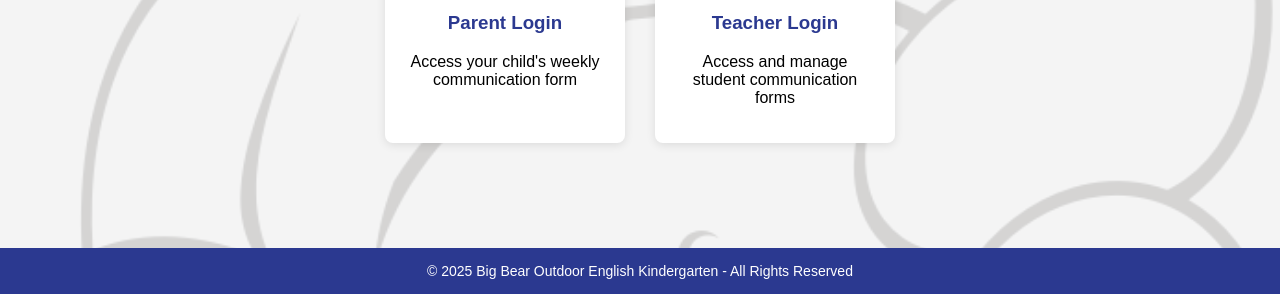
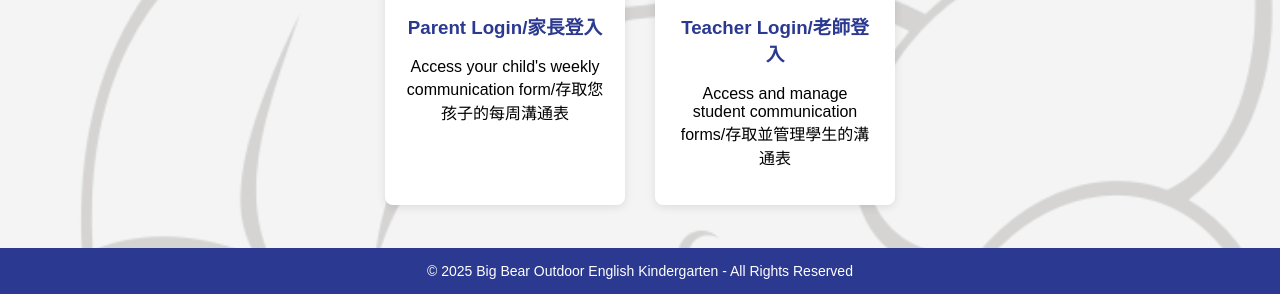
Before and after one commit to taogeht/bear, a plain HTML site: page index.html in a window 1280 px wide. Shown: the part 506-800 px from the top of the page. Drawn offline with Linux system fonts and the light colour scheme.

Commit message:
translation fixes

```diff
--- a/index.html
+++ b/index.html
@@ -185,14 +185,14 @@
         <div class="login-options">
             <div class="login-card" onclick="location.href='parent-login.html'">
                 <div class="icon">👨‍👩‍👧‍👦</div>
-                <h3>Parent Login</h3>
-                <p>Access your child's weekly communication form</p>
+                <h3>Parent Login/家長登入</h3>
+                <p>Access your child's weekly communication form/存取您孩子的每周溝通表</p>
             </div>
 
             <div class="login-card" onclick="location.href='teacher-login.html'">
                 <div class="icon">👩‍🏫</div>
-                <h3>Teacher Login</h3>
-                <p>Access and manage student communication forms</p>
+                <h3>Teacher Login/老師登入</h3>
+                <p>Access and manage student communication forms/存取並管理學生的溝通表</p>
             </div>
         </div>
     </div>
```
Also changed, not shown: form-history.html (+2 -2 lines).
